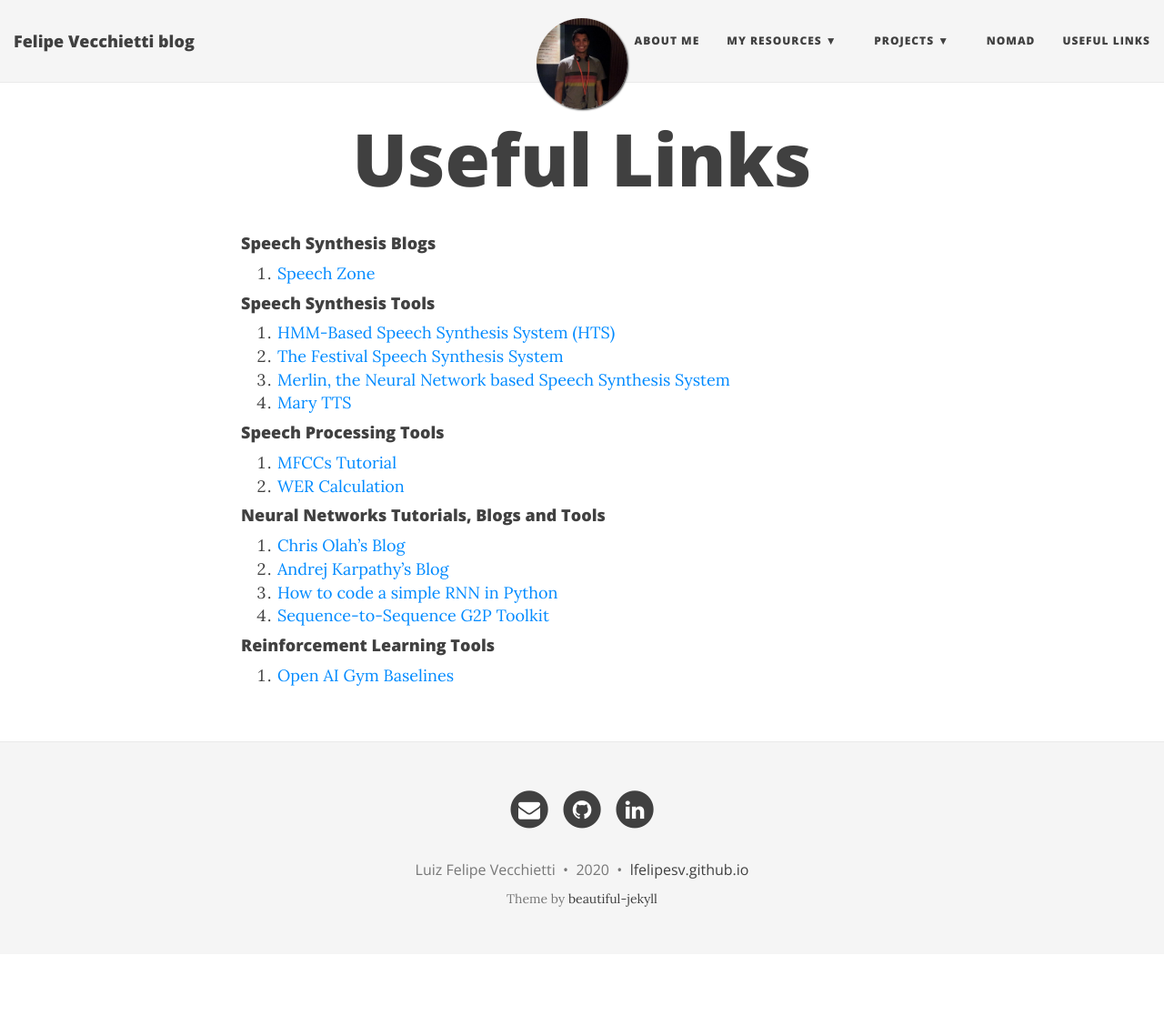
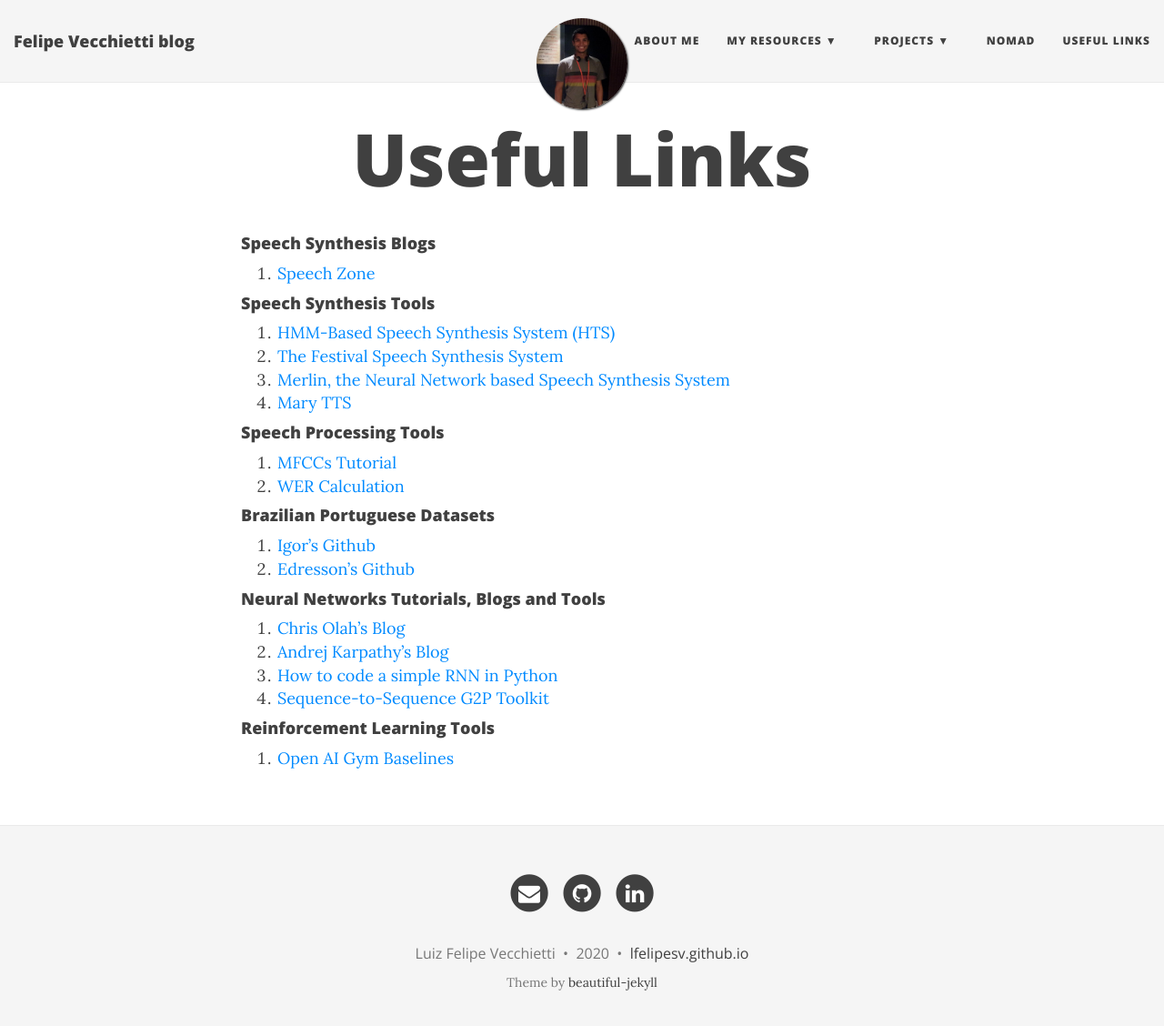
Before and after one commit to lfelipesv/lfelipesv.github.io, a Jekyll site: the page built from usefullinks.md, in a window 1280 px wide and 1141 px high. Shown: the top 1128 px of the window at 91% size. Built offline with Jekyll 4.4.1, drawn with Linux system fonts in a browser that asks for light colours; nearby versions of some CDN libraries.

Commit message:
update useful links

```diff
--- a/usefullinks.md
+++ b/usefullinks.md
@@ -20,6 +20,11 @@ subtitle:
 1. [MFCCs Tutorial](http://practicalcryptography.com/miscellaneous/machine-learning/guide-mel-frequency-cepstral-coefficients-mfccs/)
 2. [WER Calculation](https://martin-thoma.com/word-error-rate-calculation/)
 
+#### Brazilian Portuguese Datasets
+
+1. [Igor's Github](https://igormq.github.io/datasets/)
+2. [Edresson's Github](https://github.com/Edresson/TTS-Portuguese-Corpus)
+
 #### Neural Networks Tutorials, Blogs and Tools
 
 1. [Chris Olah's Blog](http://colah.github.io/)
```
